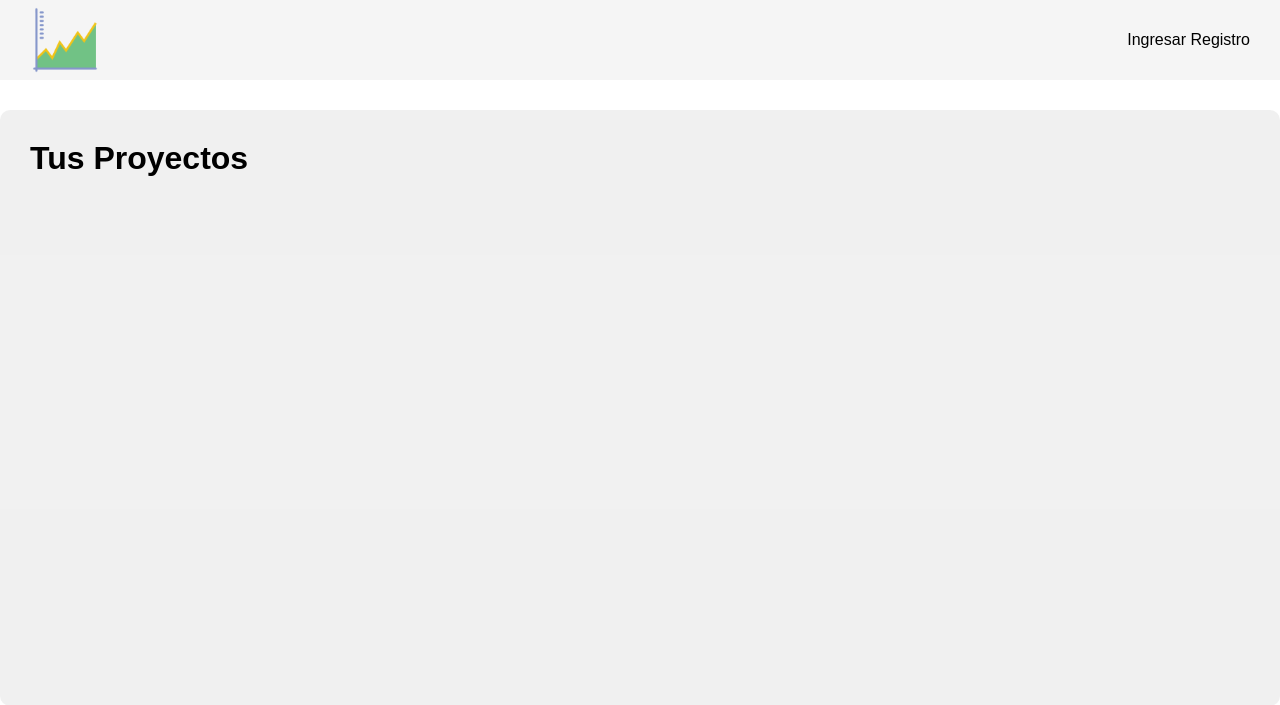
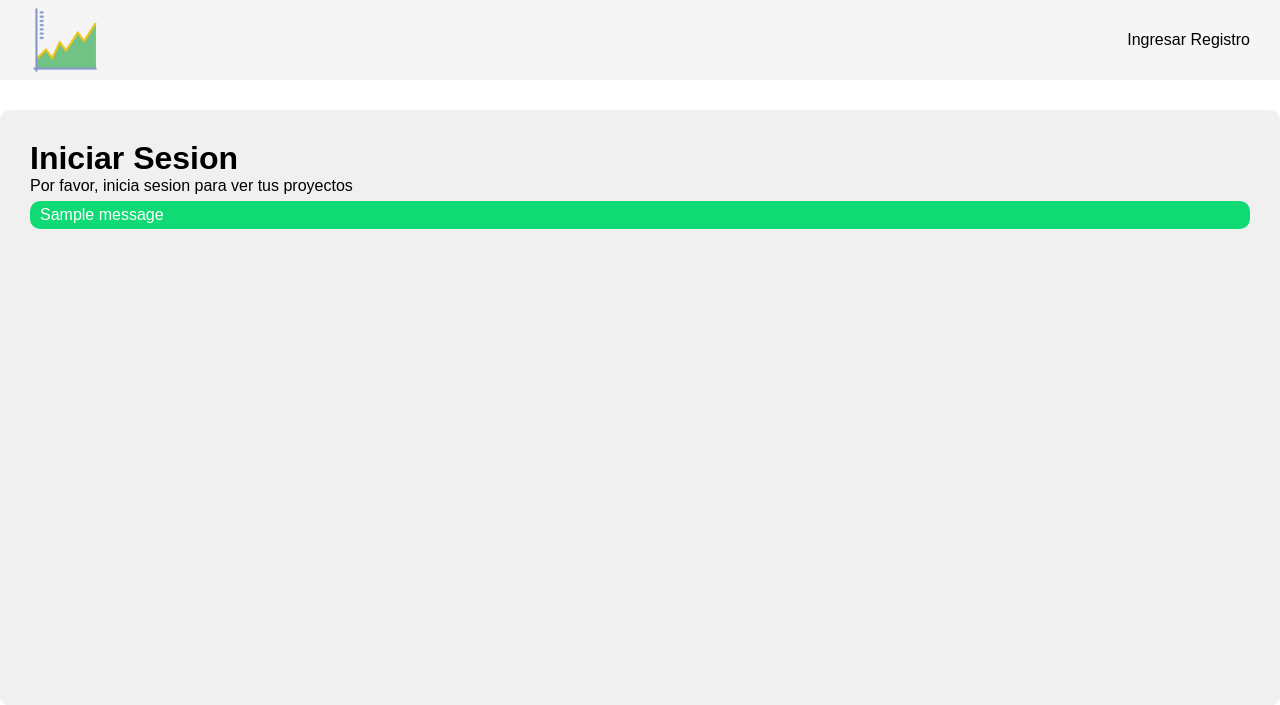
Before and after one commit to ferslort/iteracionIndiv, a Django app: page / in a window 1280 px wide. Shown: the top 705 px of the page. Run offline with Django 4.2, Linux system fonts and the light colour scheme; tables that the repository leaves empty hold one stand-in row (values such as "Sample post"); one stand-in notice (Sample message) is shown; parts of the project's set-up code (start-up, migrations or seed data) failed here and were passed over.

Commit message:
update: users/templates/index.html

```diff
--- a/users/templates/index.html
+++ b/users/templates/index.html
@@ -1,6 +1,26 @@
-{% extends 'layout.html' %} {% block content %}
-
-<h1>Tus Proyectos</h1>
-
-
+{% extends 'layout.html' %}
+{% block content %}
+{% if request.user.is_authenticated %}
+  <h1>Tus Proyectos</h1>
+  <div>
+    <p>Bienvenido, {{request.user}}</p>
+    {% if messages %} {% for message in messages %}
+    <div class="alert-error">
+      <p>{{ message }}</p>
+    </div>
+    {% endfor %}
+    {% endif %}
+  </div>
+{% else %}
+  <h1>Iniciar Sesion</h1>
+  <div>
+    <p>Por favor, inicia sesion para ver tus proyectos</p>
+    {% if messages %} {% for message in messages %}
+    <div class="alert-error">
+      <p>{{ message }}</p>
+    </div>
+    {% endfor %}
+    {% endif %}
+  </div>
+{% endif %}
 {% endblock %}
```
